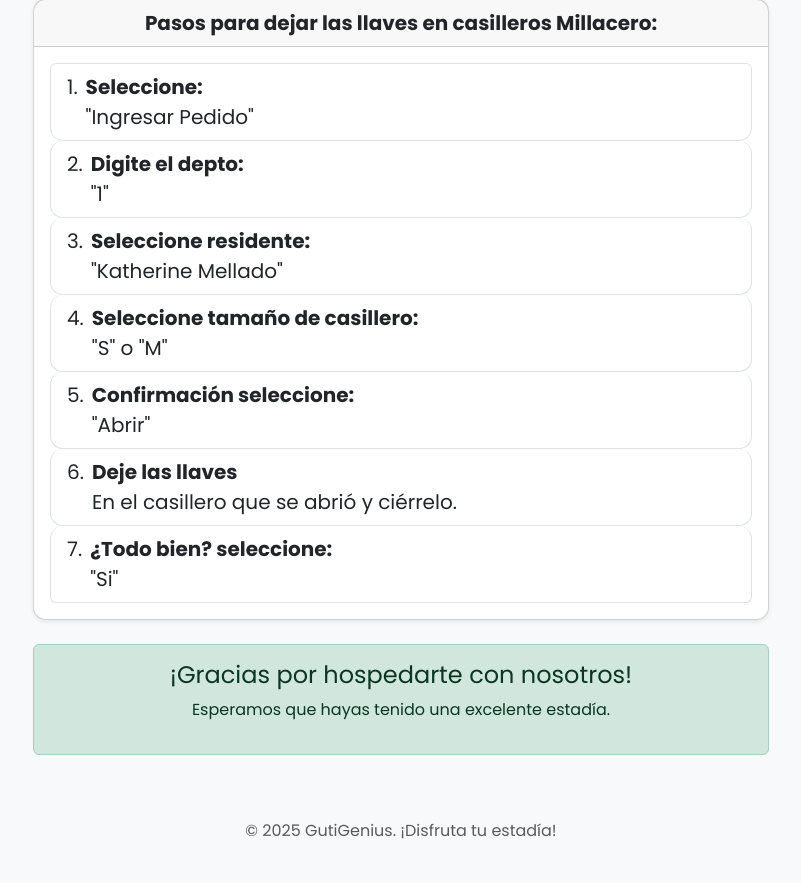
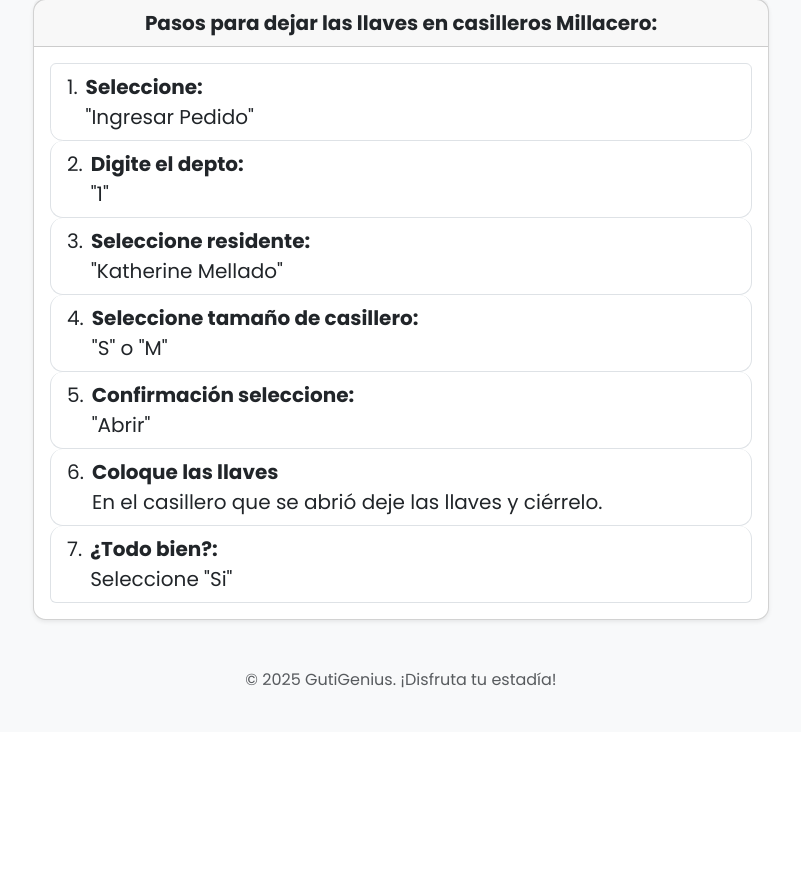
Before and after one commit to gutimell/hostess, a Flask app: page /checkout in a window 1280 px wide. Shown: the part 278-1161 px from the top of the page, without its empty margins (239-1040 px from the left). After the commit the page ends 966 px from the top, so only its background shows below. Run offline with Flask 3, Linux system fonts and the light colour scheme; the visitor is signed in with stand-in values (Sample User, id 1).

Commit message:
MOD correccion checkout

```diff
--- a/templates/checkout.html
+++ b/templates/checkout.html
@@ -49,24 +49,21 @@
                     </li>
                     <li class="list-group-item d-flex justify-content-between align-items-start">
                         <div class="ms-2 me-auto">
-                            <div class="fw-bold">Deje las llaves</div>
-                            En el casillero que se abrió y ciérrelo.
+                            <div class="fw-bold">Coloque las llaves</div>
+                            En el casillero que se abrió deje las llaves y ciérrelo.
                         </div>
                     </li>
                     <li class="list-group-item d-flex justify-content-between align-items-start">
                         <div class="ms-2 me-auto">
-                            <div class="fw-bold">¿Todo bien? seleccione:</div>
-                            "Si"
+                            <div class="fw-bold">¿Todo bien?:</div>
+                            Seleccione "Si"
                         </div>
                     </li>
                 </ol>
             </div>
         </div>
 
-        <div class="alert alert-success text-center mt-4" role="alert">
-            <h4 class="alert-heading">¡Gracias por hospedarte con nosotros!</h4>
-            <p>Esperamos que hayas tenido una excelente estadía.</p>
-        </div>
+
     </div>
 </div>
 {% endblock %}
```
